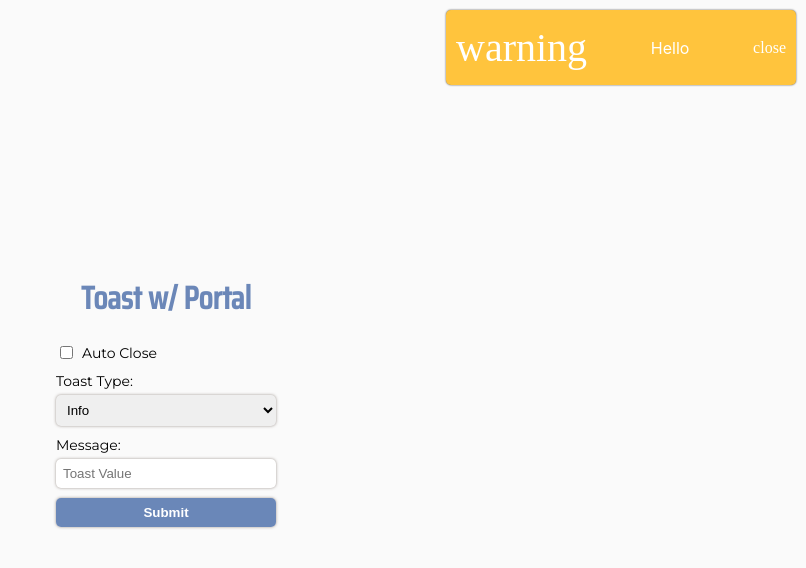
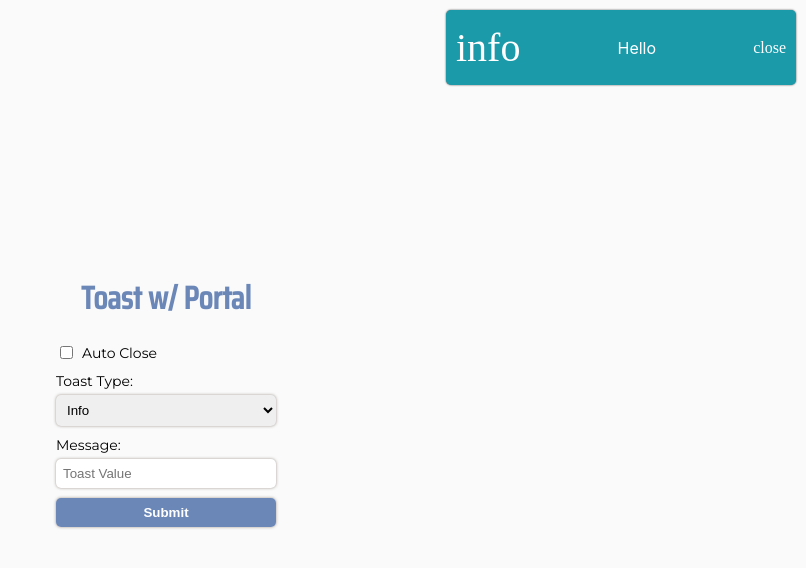
Before and after one commit to Tkalex32/toast-01_ts, a React (Create React App) app: page / in a window 1280 px wide. Shown: the top 568 px of the page, without its empty margins (474-1280 px from the left). Built offline with nearby package versions, Linux system fonts and the light colour scheme.

Commit message:
apply useImperativeHandle and forwardRef
there is a TS error in the App comp, but the add toast functionality is working with the form

```diff
--- a/src/components/App/App.tsx
+++ b/src/components/App/App.tsx
@@ -3,14 +3,15 @@ import { FC, useRef, useState } from 'react';
 import styles from './styles.module.css';
 
 export const App: FC = () => {
-  // const toastRef = useRef();
+  const toastRef = useRef(null);
   const [text, setText] = useState<string>('');
   const [mode, setMode] = useState<string>('info');
   const [autoClose, setAutoClose] = useState<boolean>(false);
 
-  /* const addToast = () => {
-    toastRef.current.addMessage({ mode, message: text });
-  }; */
+  const addToast = () => {
+    // TODO: solve the TS error.
+    toastRef.current?.addMessage({ mode, message: text });
+  };
 
   return (
     <div className={styles.main}>
@@ -19,6 +20,10 @@ export const App: FC = () => {
         <form
           onSubmit={e => {
             e.preventDefault();
+            if (text) {
+              addToast();
+              setText('');
+            }
           }}
         >
           <div className={styles.autoClose}>
@@ -59,7 +64,7 @@ export const App: FC = () => {
           <button>Submit</button>
         </form>
       </div>
-      <ToastPortal />
+      <ToastPortal ref={toastRef} autoClose={autoClose} />
     </div>
   );
 };
--- a/src/components/Toast/Toast.tsx
+++ b/src/components/Toast/Toast.tsx
@@ -1,4 +1,4 @@
-import { FC } from 'react';
+import { FC, useMemo } from 'react';
 import styles from './styles.module.css';
 
 interface ToastProps {
@@ -8,7 +8,10 @@ interface ToastProps {
 }
 
 export const Toast: FC<ToastProps> = ({ mode, onClose, message }) => {
-  const classes: string = [styles.toast, styles[mode]].join(' ');
+  const classes: string = useMemo(
+    () => [styles.toast, styles[mode]].join(' '),
+    [mode],
+  );
   const icon: string =
     mode === 'error'
       ? 'dangerous'
--- a/src/components/ToastPortal/ToastPortal.tsx
+++ b/src/components/ToastPortal/ToastPortal.tsx
@@ -1,29 +1,52 @@
-import { FC, useState } from 'react';
+import React, {
+  FC,
+  forwardRef,
+  useImperativeHandle,
+  useState,
+} from 'react';
 import { useToastPortal } from 'hooks';
 import styles from './styles.module.css';
 import { createPortal } from 'react-dom';
 import { Toast } from 'components';
+import { uuid } from 'shared';
 
-export const ToastPortal: FC = () => {
-  const [toasts, setToasts] = useState([
-    { id: 1, message: 'Hello', mode: 'warning' },
+interface ToastPortalProps {
+  autoClose: boolean;
+  autoCloseTime?: number;
+  ref: any; // TODO: set correct type. eg. Ref<HTMLDivElement>;
+}
+
+export const ToastPortal: FC<ToastPortalProps> = forwardRef(
+  ({ autoClose = false, autoCloseTime = 5000 }, ref) => {
+    const [toasts, setToasts] = useState<IToast[]>([
+      { id: '1', message: 'Hello', mode: 'info' },
     ]);
     const { loaded, portalId } = useToastPortal();
+
+    const removeToast = (id: string): void => {
+      setToasts(toasts.filter(toast => toast.id !== id));
+    };
+
+    useImperativeHandle(ref, () => ({
+      addMessage(toast: IToast) {
+        setToasts([...toasts, { ...toast, id: uuid() }]);
+      },
+    }));
 
     return loaded
       ? createPortal(
           <div className={styles.toastContainer}>
             {toasts.map(toast => (
-            <div key={toast.id}>
               <Toast
+                key={toast.id}
                 mode={toast.mode}
                 message={toast.message}
-                onClose={() => {}}
+                onClose={() => removeToast(toast.id)}
               />
-            </div>
             ))}
           </div>,
           document.getElementById(portalId) as HTMLElement,
         )
       : null;
-};
+  },
+);
--- a/src/components/ToastPortal/styles.module.css
+++ b/src/components/ToastPortal/styles.module.css
@@ -0,0 +1,5 @@
+.toastContainer {
+  gap: 10px;
+  display: flex;
+  flex-direction: column;
+}
```
Also changed, not shown: src/types.d.ts (added, +7 -0 lines). Lines whose indentation alone changed are shown as unchanged.
